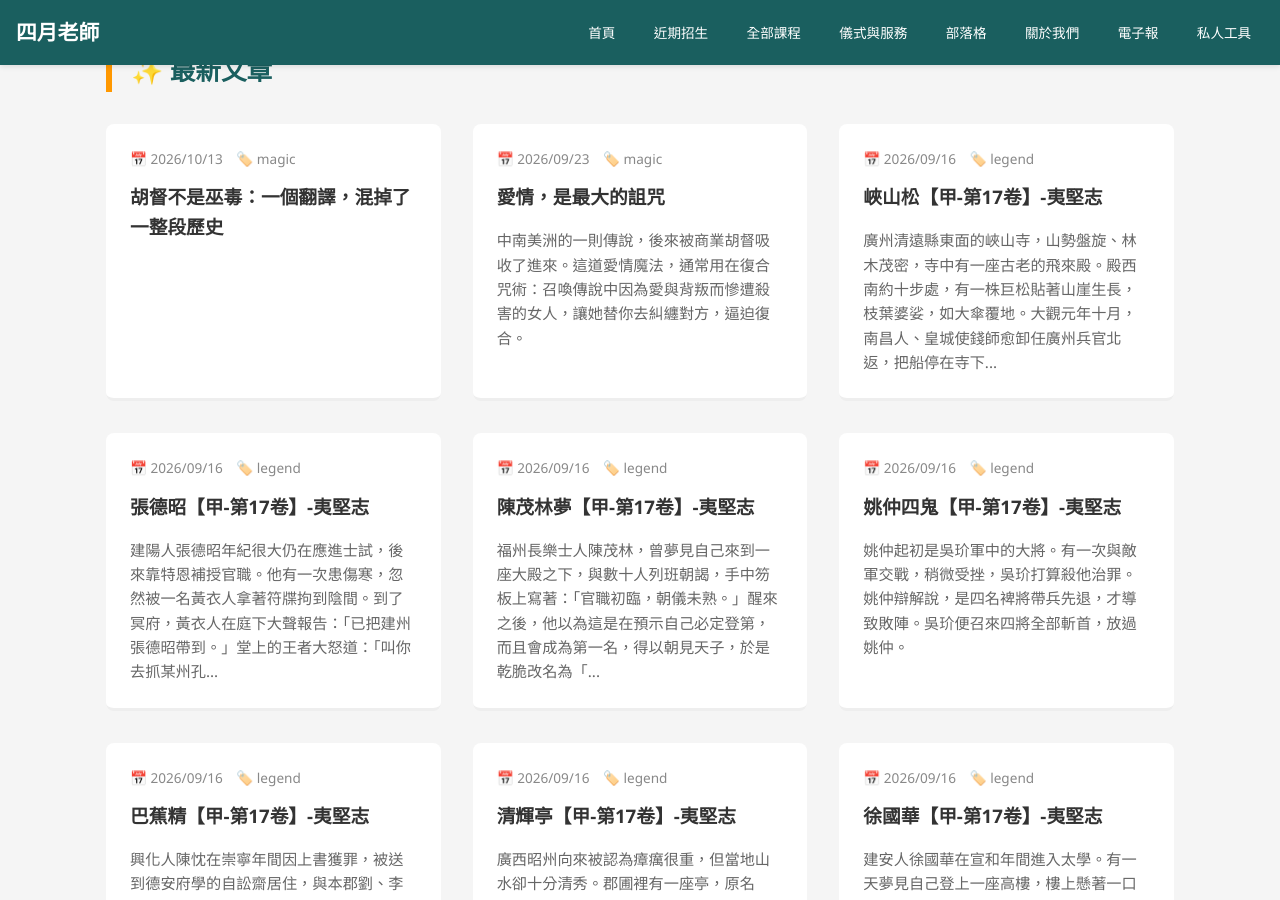
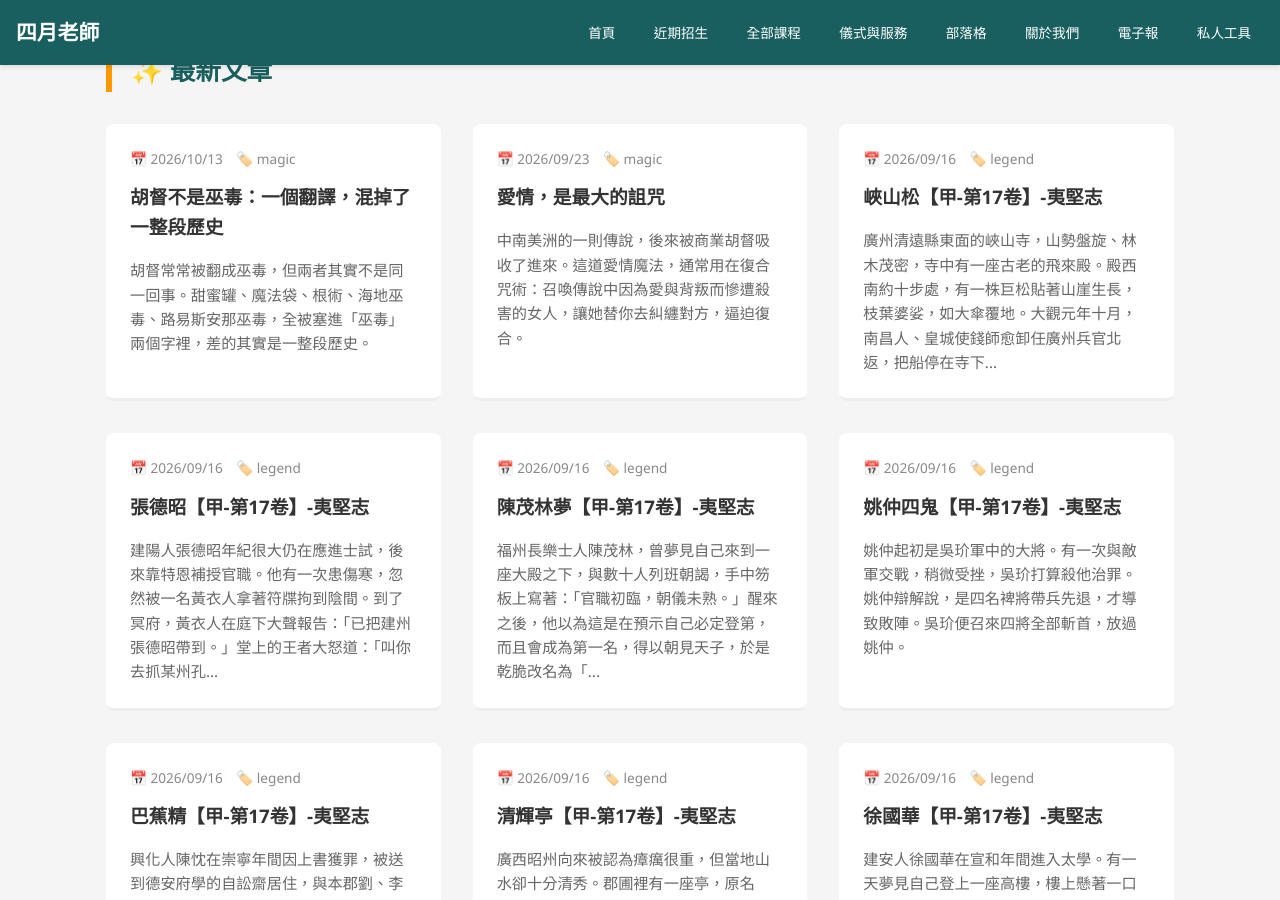
Before and after one commit to light4uliuphone-lang/hoodoo, a Jekyll site: the page built from blog/index.html, in a window 1280 px wide and 900 px high, scrolled down 602 px. Built offline with Jekyll 4.4.1, drawn with Linux system fonts in a browser that asks for light colours; the list of posts is cut into pages by our own code; comment, search, counter and statistics services are not loaded.

Commit message:
Add excerpt to hoodoo is not voodoo article

```diff
--- a/_posts/magic/hoodoo/2026-10-13-hoodoo-is-not-voodoo.md
+++ b/_posts/magic/hoodoo/2026-10-13-hoodoo-is-not-voodoo.md
@@ -6,6 +6,7 @@ author: 靈火巫境
 categories: [magic]
 image: /assets/images/blog/hoodoo-not-voodoo.webp
 description: "胡督常被翻成巫毒，但胡督、海地巫毒、路易斯安那巫毒各有不同的歷史脈絡。名稱一混，後面整套歷史也跟著混掉。"
+excerpt: "胡督常常被翻成巫毒，但兩者其實不是同一回事。甜蜜罐、魔法袋、根術、海地巫毒、路易斯安那巫毒，全被塞進「巫毒」兩個字裡，差的其實是一整段歷史。"
 ---
 
 <img src="/assets/images/blog/hoodoo-not-voodoo.webp" alt="胡督、海地巫毒與路易斯安那巫毒：三條相關卻不同的傳統" style="display:block;width:100%;max-width:100%;height:auto;margin:0 auto 1.5rem;border-radius:8px;">
```
